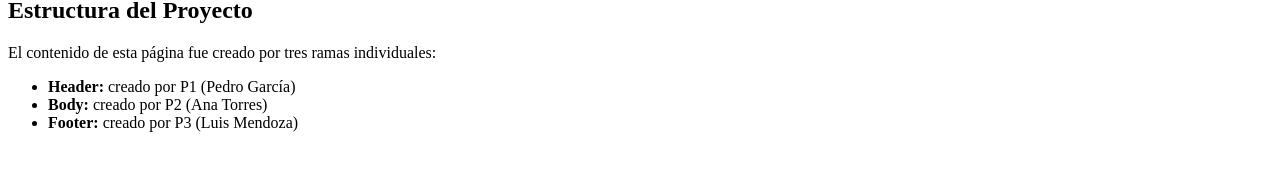
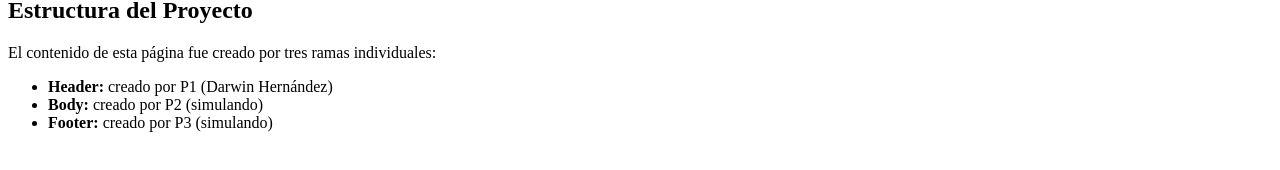
Before and after one commit to darwinhh/Ejercicio-Git-GitHub, a plain HTML site: page index.html in a window 1280 px wide. Shown: the part 326-496 px from the top of the page. Drawn offline with Linux system fonts and the light colour scheme.

Commit message:
cambio de integrantes a "simulado"

```diff
--- a/index.html
+++ b/index.html
@@ -34,9 +34,9 @@
       <h2>Estructura del Proyecto</h2>
       <p>El contenido de esta página fue creado por tres ramas individuales:</p>
       <ul>
-        <li><strong>Header:</strong> creado por P1 (Pedro García)</li>
-        <li><strong>Body:</strong> creado por P2 (Ana Torres)</li>
-        <li><strong>Footer:</strong> creado por P3 (Luis Mendoza)</li>
+        <li><strong>Header:</strong> creado por P1 (Darwin Hernández)</li>
+        <li><strong>Body:</strong> creado por P2 (simulando)</li>
+        <li><strong>Footer:</strong> creado por P3 (simulando)</li>
       </ul>
     </section>
   </main>
```
